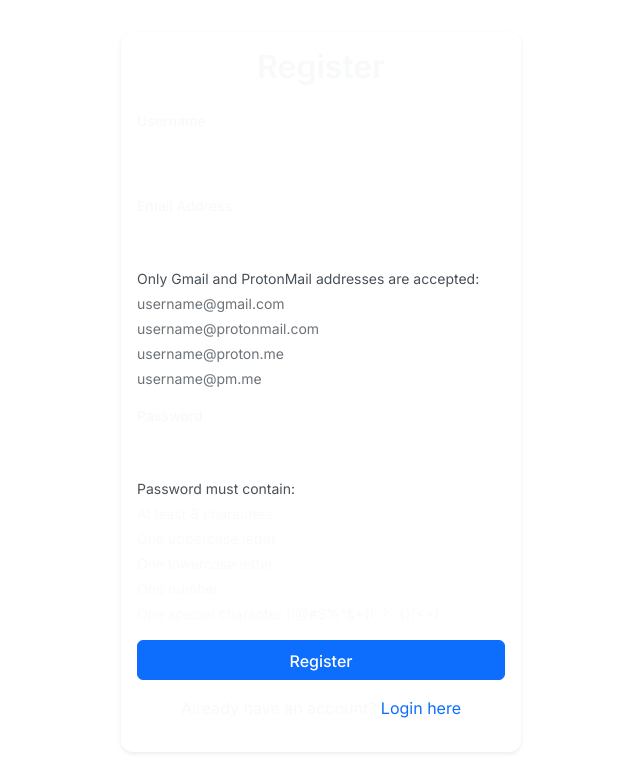
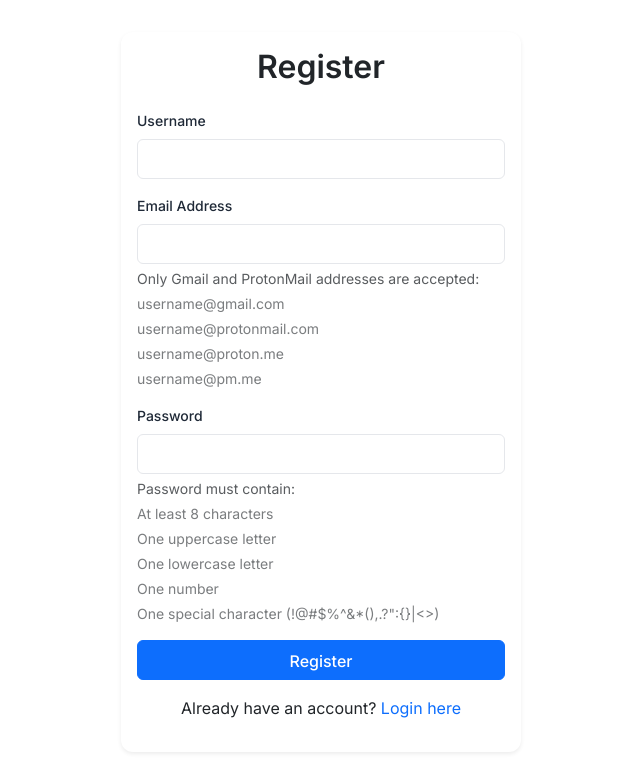
Before and after one commit to RenX86/Hehe-App, a Flask app: page /auth/register in a window 1280 px wide. Shown: the part 73-857 px from the top of the page, without its empty margins (319-959 px from the left). Run offline with Flask 3, Linux system fonts and the light colour scheme.

Commit message:
Theming issues fixed

```diff
--- a/app/static/css/main.css
+++ b/app/static/css/main.css
@@ -171,7 +171,7 @@ body {
 .form-control {
     height: 40px;
     border-radius: 6px;
-    border: 1px solid hsl(var(--input));
+    border: 1px solid var(--border-color);
     background-color: var(--input-bg);
     padding: 8px 12px;
     font-size: 14px;
@@ -442,23 +479,6 @@ a:hover {
     border-top: 1px solid var(--border-color);
 }
 
-.form-control {
-    background-color: var(--input-bg);
-    border: 1px solid var(--border-color);
-    color: var(--text-color);
-}
-
-.form-control:focus {
-    background-color: var(--input-bg);
-    border-color: var(--border-focus);
-    color: var(--text-color);
-    box-shadow: none;
-}
-
-.form-label {
-    color: var(--text-color);
-}
-
 /* Add this helper class for browser compatibility */
 .no-backdrop-filter {
     background-color: rgba(0, 0, 0, 0.5) !important;
--- a/app/templates/auth/register.html
+++ b/app/templates/auth/register.html
@@ -3,20 +3,20 @@
 {% block content %}
 <div class="card">
     <div class="card-body">
-        <h2 class="card-title text-center mb-4 text-light">Register</h2>
+        <h2 class="card-title text-center mb-4">Register</h2>
 
         <form method="POST" action="{{ url_for('auth.register') }}" onsubmit="return validateForm()">
             <div class="mb-3">
-                <label for="username" class="form-label text-light">Username</label>
+                <label for="username" class="form-label">Username</label>
                 <input type="text" class="form-control" id="username" name="username" required
                        pattern="[a-zA-Z0-9\s.,!?-]+" title="Only letters, numbers, and basic punctuation allowed">
             </div>
 
             <div class="mb-3">
-                <label for="email" class="form-label text-light">Email Address</label>
+                <label for="email" class="form-label">Email Address</label>
                 <input type="email" class="form-control" id="email" name="email" required
                        pattern="[a-zA-Z0-9._%+-]+@(gmail\.com|protonmail\.com|proton\.me|pm\.me)$">
-                <div class="form-text text-light-emphasis">
+                <div class="form-text">
                     Only Gmail and ProtonMail addresses are accepted:
                     <ul class="mb-0 domain-list">
                         <li>username@gmail.com</li>
@@ -28,16 +28,16 @@
             </div>
 
             <div class="mb-3">
-                <label for="password" class="form-label text-light">Password</label>
+                <label for="password" class="form-label">Password</label>
                 <input type="password" class="form-control" id="password" name="password" required>
-                <div class="form-text text-light-emphasis">
+                <div class="form-text">
                     Password must contain:
                     <ul class="mb-0 requirements-list">
-                        <li id="length" class="requirement text-light">At least 8 characters</li>
-                        <li id="uppercase" class="requirement text-light">One uppercase letter</li>
-                        <li id="lowercase" class="requirement text-light">One lowercase letter</li>
-                        <li id="number" class="requirement text-light">One number</li>
-                        <li id="special" class="requirement text-light">One special character (!@#$%^&*(),.?":{}|<>)</li>
+                        <li id="length" class="requirement">At least 8 characters</li>
+                        <li id="uppercase" class="requirement">One uppercase letter</li>
+                        <li id="lowercase" class="requirement">One lowercase letter</li>
+                        <li id="number" class="requirement">One number</li>
+                        <li id="special" class="requirement">One special character (!@#$%^&*(),.?":{}|<>)</li>
                     </ul>
                 </div>
             </div>
@@ -48,56 +48,10 @@
         </form>
 
         <div class="text-center mt-3">
-            <p class="text-light">Already have an account? <a href="{{ url_for('auth.login') }}" class="text-primary">Login here</a></p>
+            <p>Already have an account? <a href="{{ url_for('auth.login') }}" class="text-primary">Login here</a></p>
         </div>
     </div>
 </div>
-
-<style>
-.requirements-list, .domain-list {
-    list-style-type: none;
-    padding-left: 0;
-}
-
-.domain-list li {
-    opacity: 0.8;
-    margin: 0.25rem 0;
-    font-size: 0.875rem;
-}
-
-.requirement {
-    opacity: 0.8;
-    margin: 0.25rem 0;
-}
-
-.requirement.valid {
-    color: var(--bs-success) !important;
-    opacity: 1;
-}
-
-.requirement.invalid {
-    color: var(--bs-danger) !important;
-    opacity: 1;
-}
-
-/* Dark mode input styles */
-.form-control {
-    background-color: rgba(255, 255, 255, 0.05);
-    border-color: rgba(255, 255, 255, 0.15);
-    color: var(--bs-light);
-}
-
-.form-control:focus {
-    background-color: rgba(255, 255, 255, 0.1);
-    border-color: rgba(255, 255, 255, 0.25);
-    color: var(--bs-light);
-}
-
-.card {
-    background-color: rgba(255, 255, 255, 0.05);
-    border-color: rgba(255, 255, 255, 0.15);
-}
-</style>
 
 <script>
 function validateEmail() {
```
Also changed, not shown: other parts of app/static/css/main.css (+65 -1 lines), app/templates/auth/login.html (+17 -17 lines), app/templates/auth/verify.html (+14 -23 lines).
